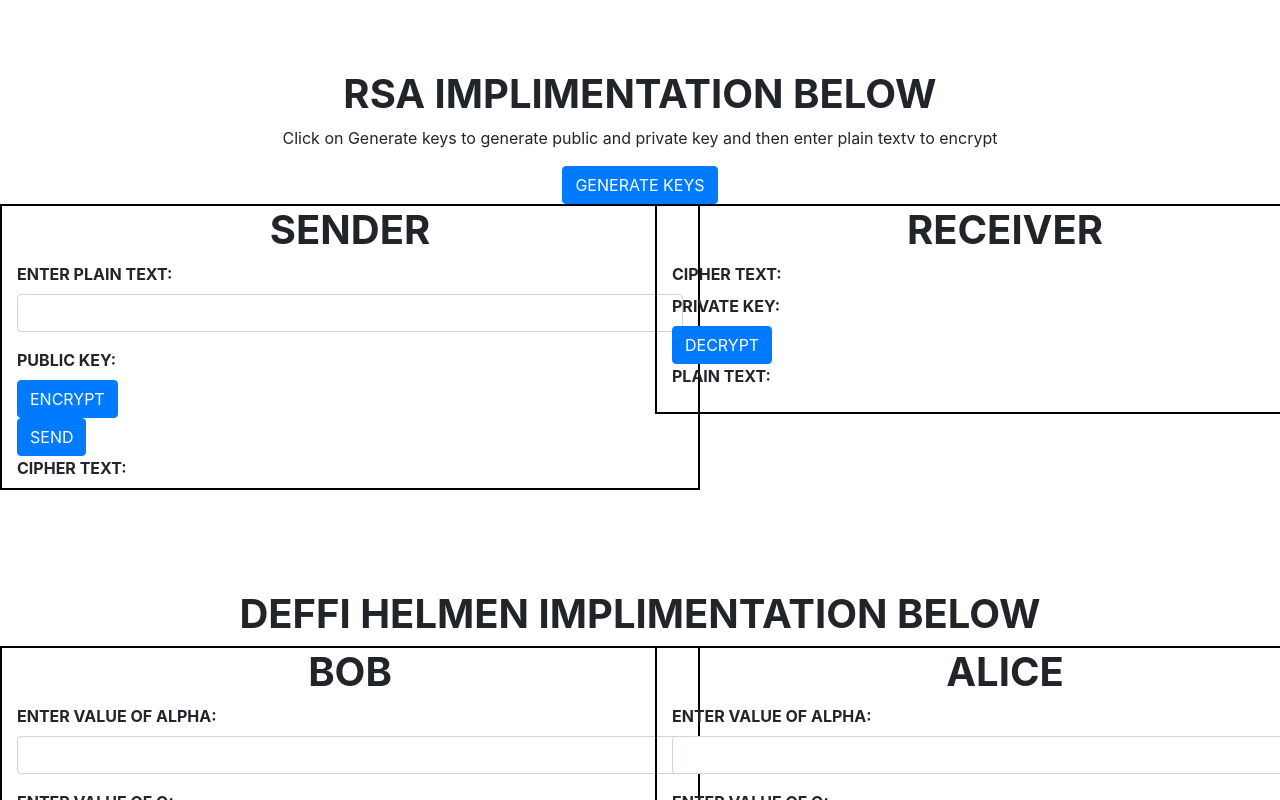
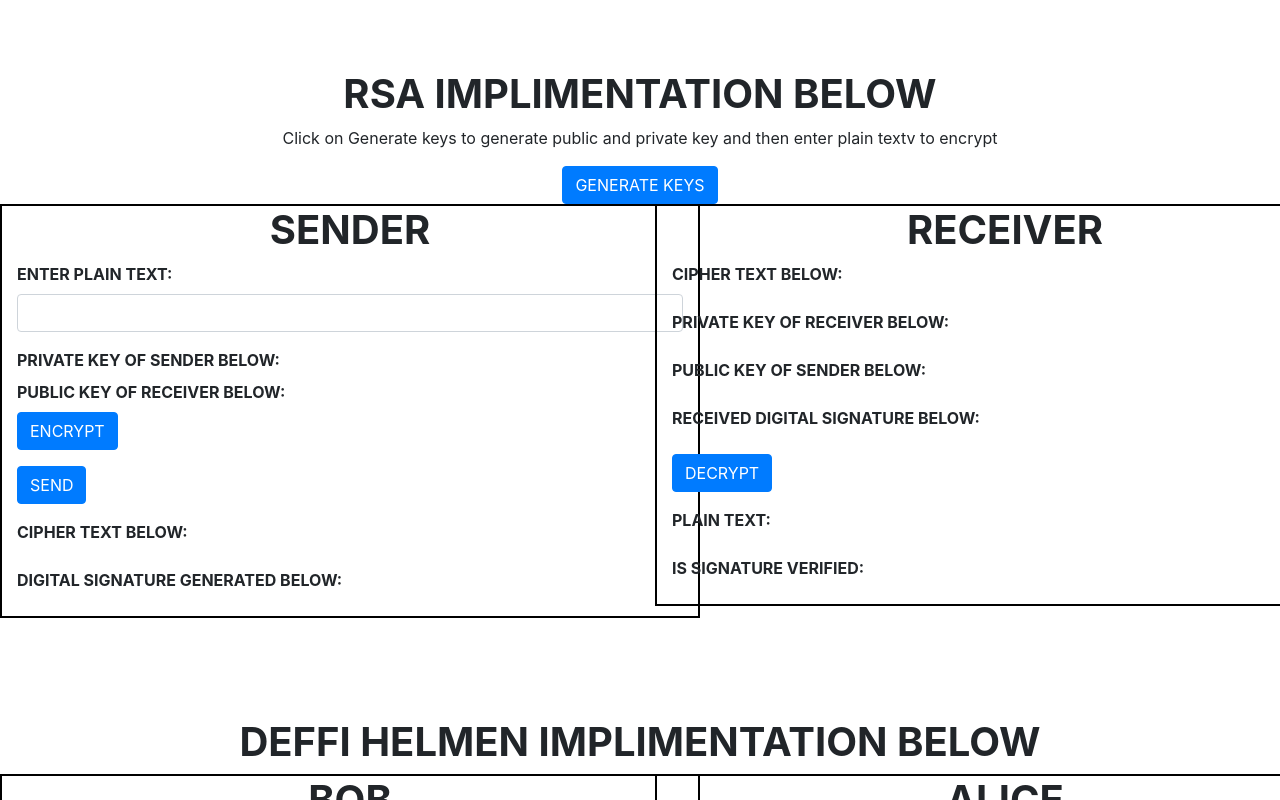
Before and after one commit to HarpreetSingh123-dev/crypto, a React (Create React App) app: page / in a window 1280 px wide. Shown: the part 656-1456 px from the top of the page. Built offline with nearby package versions, Linux system fonts and the light colour scheme.

Commit message:
full digital signature implimented

```diff
--- a/src/App.js
+++ b/src/App.js
@@ -48,6 +48,9 @@ class App extends Component {
                         //// for checking//////////////////////////////
                         mod:'',
 
+                        rsa_sender_pub_key:'',
+                        rsa_sender_private_key:'',
+
                         ///////////////////// BELOW STATES ARE FOR DEFI HELLMEN//////////////
                         bob_alpha:'',
                         bob_q:'',
@@ -64,7 +67,9 @@ class App extends Component {
                         alice_sec_key:'',
 
                         ////////////////// BELOW STATES ARE FOR RSA DIGITAL SIGNATURE//////////
-                        generated_signature:''
+                        generated_signature:'',
+                        rec_signature:'',
+                        sig_verify:''
 
 
                          }
@@ -128,7 +133,7 @@ rsa_text(event){
 
 submit_for_encryption(event) {
 
-//// THESE ARE APPLIED SO THAT ANY INPUT SHOULD NOT REMAIN EMPTY AND THERE IS SPECIAL CASE FOR MONOALPHABATIC//////////////////////////
+//// THESE ARE APPLIED SO THAT ANY INPUT SHOULD NOT REMAIN EMPTY AND THERE IS SPECIAL CASE FOR MONOALPHABATIC AND HILL CIPHER//////////////////////////
   if(this.state.plaintext===""){
     event.preventDefault()
     alert("please enter plain text")
@@ -161,7 +166,7 @@ submit_for_encryption(event) {
 
   if(this.state.technique=="monoalphabatic" || this.state.technique=="hillcipher" ){  // if tehnique is monoalphabatic, we generate key through a coded function, we dont enter key as input
 
-      if(this.state.plaintext!=="" && this.state.technique!==""){
+      if(this.state.plaintext!=="" && this.state.technique!==""){                  // same in case of hill cipher
           var for_sha_plain = this.state.plaintext
           var sha_of_plain_text = sha256(for_sha_plain)
           this.setState({sha_sender:sha_of_plain_text})
@@ -169,8 +174,6 @@ submit_for_encryption(event) {
 }
 
 
-
-///////////////////////////////////////////////////////////////////////////////////////////
               event.preventDefault()
 
 
@@ -1716,7 +1719,7 @@ rsa_generate_keys(event){
     }
   }
 
-  generate(250)
+  generate(256)
 
   function generate(keysize) {
     var e = bigInt(65537);
@@ -1781,7 +1784,12 @@ rsa_generate_keys(event){
  this.setState({rsapubkey:l})
  this.setState({rsa_pri_key:m})
 
-
+ const secretKey = 'AUBsLQhpSElD5LpLPB1p5JfwYHRIWjrsL+jJkHpBzyt+a1zqQLnX2ovt3czYD3TLU8MBE8MzEkhETP/H6y2ETA==';
+
+ const publicKey = 'fmtc6kC519qL7d3M2A90y1PDARPDMxJIREz/x+sthEw=';
+
+ this.setState({rsa_sender_private_key:secretKey})
+ this.setState({rsa_sender_pub_key:publicKey})
 
 
  //console.log(exp)
@@ -1843,7 +1851,7 @@ rsa_encryption(event){
   this.setState({rsa_cipher_text:encrypted_message})
   //console.log(typeof(encrypted_message)+"here is type")
   this.setState({mod:mod})
-
+/////////////////// DIGITAL SIGNATURE FOR RSA IMPLIMENTED BELOW//////////////////////////////
   const signer = require('nacl-signature');
 
                   const secretKey = 'AUBsLQhpSElD5LpLPB1p5JfwYHRIWjrsL+jJkHpBzyt+a1zqQLnX2ovt3czYD3TLU8MBE8MzEkhETP/H6y2ETA==';
@@ -1864,6 +1872,7 @@ rsa_send(event){
 
   event.preventDefault()
   this.setState({rsa_receiver_cipher:this.state.rsa_cipher_text})
+  this.setState({rec_signature:this.state.generated_signature})
 
 }
 
@@ -1885,6 +1894,7 @@ const signer = require('nacl-signature');
                  var signature = this.state.generated_signature.toString()
                   if (signer.verify(cipher_to_check, signature, publi)){
                 console.log('Signature is valid!');
+                this.setState({sig_verify:'Signature is valid!'})
                } else {console.log("not valid")}
   var decrypted_message =""
   var plain=""
@@ -2098,6 +2108,8 @@ this.setState({alice_sec_key:sec})
               rsa_encrypt={this.rsa_encryption}
               rsa_cipher={this.state.rsa_cipher_text}
               rsa_send={this.rsa_send}
+              pri={this.state.rsa_sender_private_key}
+              sig={this.state.generated_signature}
 
               ></RSA_SENDER>
          </div>
@@ -2110,6 +2122,9 @@ this.setState({alice_sec_key:sec})
              cipher={this.state.rsa_receiver_cipher}
              decrypt={this.rsa_decrypt}
              plain={this.state.rsa_decrypted_cipher}
+             pub={this.state.rsa_sender_pub_key}
+             dig={this.state.rec_signature}
+             verify={this.state.sig_verify}
 
              ></RSA_RECEIVER>
          </div>
--- a/src/MAIN_DISPLAY/RSAreceiver.js
+++ b/src/MAIN_DISPLAY/RSAreceiver.js
@@ -14,26 +14,58 @@ function RSAreceiver(props) {
             <div class="form-group">
 
             <div>
-                <label for="rsa_cipher"><b>CIPHER TEXT:</b>{props.cipher}</label>
+                <label for="rsa_cipher"><b>CIPHER TEXT BELOW:</b></label>
+                <div>{props.cipher}</div>
+            </div>
             </div>
 
+            <div class="form-group">
             <div>
 
-                 <label for="rsa_cipher"><b>PRIVATE KEY:</b>{props.pri}</label>
+                 <label for="rsa_cipher"><b>PRIVATE KEY OF RECEIVER BELOW:</b></label>
+                 <div style={{'width':'600px','word-wrap':'break-word' }} >{props.pri}</div>
 
             </div>
+            </div>
 
+            <div class="form-group">
+            <div>
+
+                   <label for="rsa_cipher"><b>PUBLIC KEY OF SENDER BELOW:</b></label>
+                   <div style={{'width':'600px','word-wrap':'break-word' }}>{props.pub}</div>
+
+            </div>
+            </div>
+
+            <div class="form-group">
+           <div>
+               <label for="rsa_plain"><b>RECEIVED DIGITAL SIGNATURE BELOW:</b></label>
+               <div style={{'width':'600px','word-wrap':'break-word' }}>{props.dig}</div>
+           </div>
+           </div>
+
+           <div class="form-group">
            <div>
 
                 <button  class="btn btn-primary" onClick={props.decrypt}>DECRYPT</button>
            </div>
+           </div>
 
+           <div class="form-group">
            <div>
                <label for="rsa_plain"><b>PLAIN TEXT:</b>{props.plain}</label>
+
+           </div>
+           </div>
+
+           <div class="form-group">
+           <div>
+               <label for="rsa_plain"><b>IS SIGNATURE VERIFIED:</b>{props.verify}</label>
+
+           </div>
            </div>
 
 
-            </div>
 
 
 
--- a/src/MAIN_DISPLAY/RSAsender.js
+++ b/src/MAIN_DISPLAY/RSAsender.js
@@ -18,19 +18,40 @@ function RSAsender(props) {
                         </div>
 
                         <div>
-                            <label for="public_key"><b>PUBLIC KEY:</b>{props.pub}</label>
+                            <label for="public_key"><b>PRIVATE KEY OF SENDER BELOW:</b></label>
+                          <div style={{'width':'600px','word-wrap':'break-word' }}>{props.pri}</div>
                         </div>
 
                         <div>
+                            <label for="public_key"><b>PUBLIC KEY OF RECEIVER BELOW:</b></label>
+                            <div style={{'width':'600px','word-wrap':'break-word' }}>{props.pub}</div>
+                        </div>
+
+
+                        <div class="form-group">
+                        <div>
                         <button  class="btn btn-primary" onClick={props.rsa_encrypt}>ENCRYPT</button>
                         </div>
+                        </div>
 
+                        <div class="form-group">
                         <div>
                         <button  class="btn btn-primary" onClick={props.rsa_send}>SEND</button>
                         </div>
+                        </div>
 
+                        <div class="form-group">
                         <div>
-                        <label for="rsa_cipher"><b>CIPHER TEXT:</b>{props.rsa_cipher}</label>
+                        <label for="rsa_cipher"><b>CIPHER TEXT BELOW:</b></label>
+                        <div style={{'width':'600px','word-wrap':'break-word' }}>{props.rsa_cipher}</div>
+                        </div>
+                        </div>
+
+                        <div class="form-group">
+                        <div>
+                        <label for="rsa_cipher"><b>DIGITAL SIGNATURE GENERATED BELOW:</b></label>
+                        <div style={{'width':'600px','word-wrap':'break-word' }}>{props.sig}</div>
+                        </div>
                         </div>
             </form>
             </div>
--- a/src/MAIN_DISPLAY/Receiver.js
+++ b/src/MAIN_DISPLAY/Receiver.js
@@ -57,7 +57,8 @@ function Receiver(props) {
                         </div>
                             <div>
                                <div class="form-group">
-   <label for="sha_receiver"><b>SHA VALUE:</b>{props.shaa}</label>
+                               <label for="sha_receiver"><b>SHA VALUE:</b></label>
+                               <div style={{'width':'600px','word-wrap':'break-word' }} >{props.shaa}</div>
                                </div>
                             </div>
 
--- a/src/MAIN_DISPLAY/Sender.js
+++ b/src/MAIN_DISPLAY/Sender.js
@@ -74,16 +74,20 @@ function Sender(props) {
                             <div>
 
                             <div class="form-group" >
-                            <label for="sha" className="sha-set"><b>SHA VALUE:</b>{props.sha}</label>
+                            <label for="sha" className="sha-set"><b>SHA VALUE:</b></label>
+
+                            <div style={{'width':'600px','word-wrap':'break-word' }}>{props.sha}</div>
                             </div>
 
                             </div>
 
 
                         </div>
+                        <div>
                         <div class="form-group">
                         <div className="send_button">
                         <button  class="btn btn-primary" onClick={props.message}>SEND MESSAGE</button>
+                        </div>
                         </div>
                         </div>
                  </form>
```
